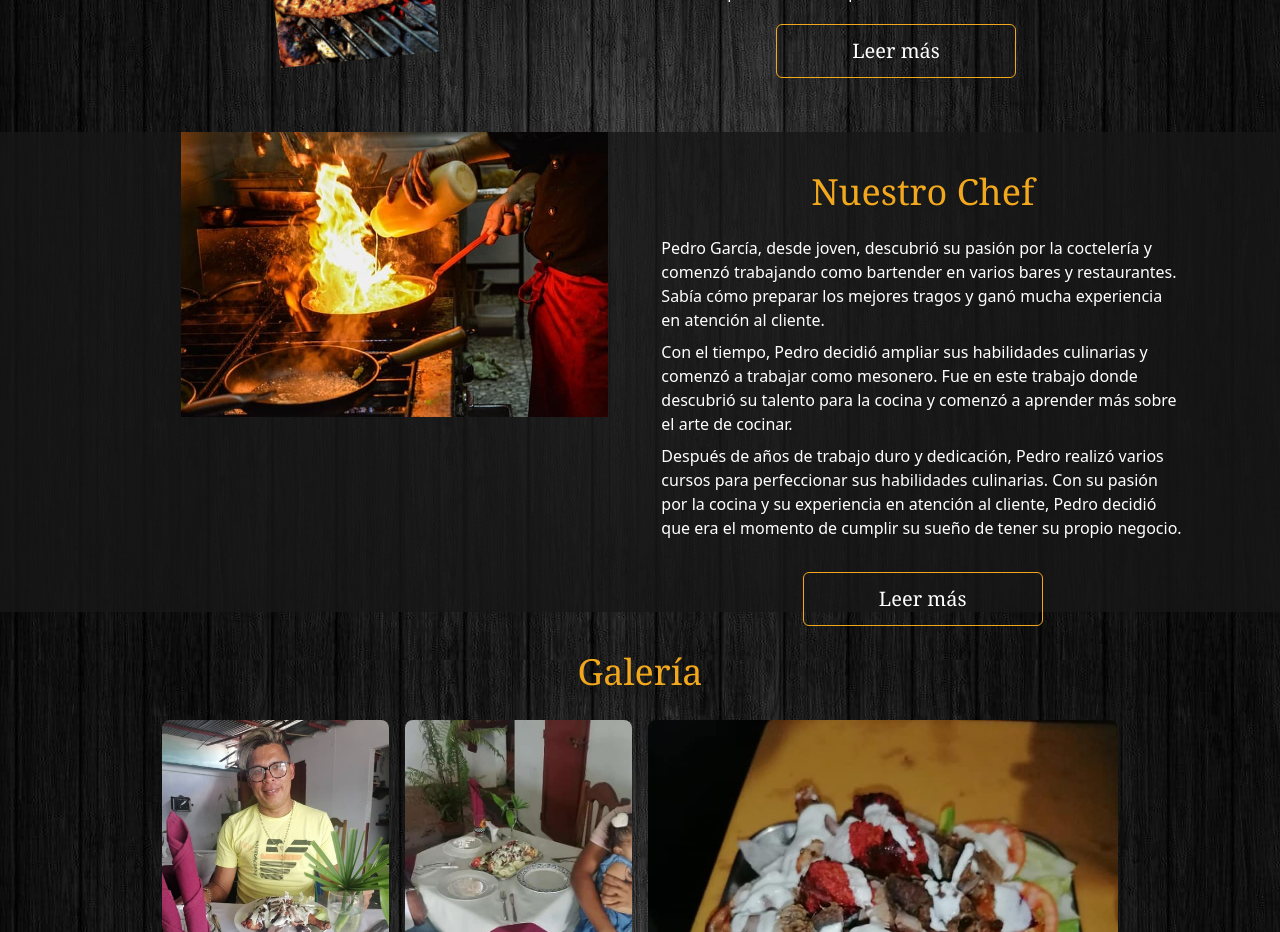
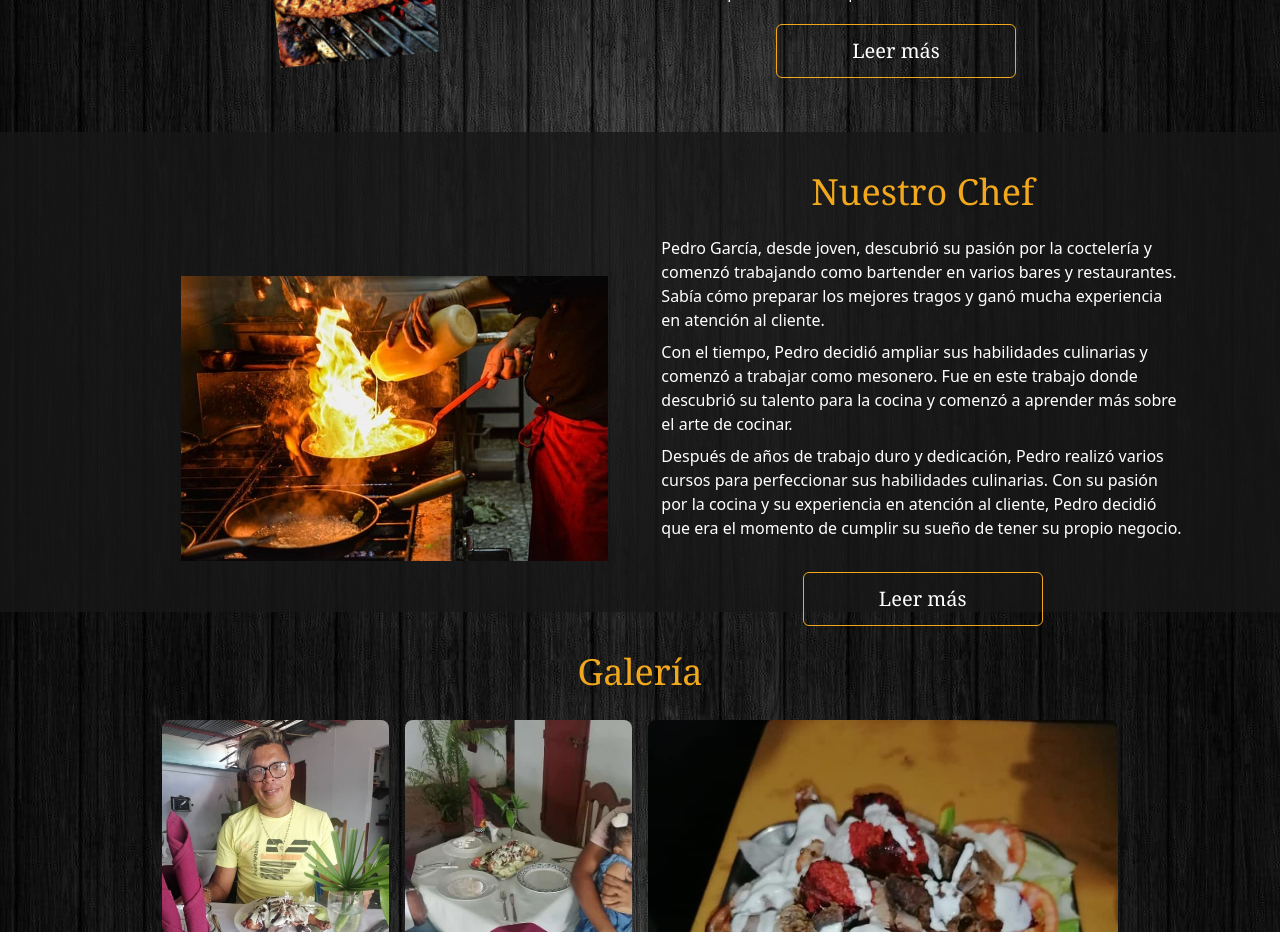
Before and after one commit to Mac32/parripollos-baje, a Next.js app: page / in a window 1280 px wide. Shown: the part 940-1872 px from the top of the page. Built offline with nearby package versions, Linux system fonts and the light colour scheme.

Commit message:
add new images and video, correction of detail in the image from section ourchef

```diff
--- a/src/components/SectionOurChef.tsx
+++ b/src/components/SectionOurChef.tsx
@@ -6,7 +6,7 @@ import ButtonOfSection from './ButtonOfSection'
 export default function SectionOurCheft (): JSX.Element {
   return (
     <div className='snap-center px-8 pb-8 flex justify-around lg:pl-32 lg:h-[30rem] bg-[#171717]/80'>
-      <div className='hidden lg:flex lg:flex-col lg;justify-center'>
+      <div className='hidden lg:flex lg:flex-col lg;justify-center lg:mt-36'>
         <Image
           className=' w-4/5 mx-auto'
           src={chef}
--- a/src/data/images.ts
+++ b/src/data/images.ts
@@ -8,8 +8,13 @@ import Parrilla4 from '../assets/Images/parrilla-4.jpg'
 import Restaurante from '../assets/Images/restaurant-1.jpg'
 import Servicio1 from '../assets/Images/servicio-1.jpg'
 import Servicio2 from '../assets/Images/servicio-2.jpg'
+import Comentarios from '../assets/Images/Comentarios.jpeg'
 
 export const images: TemplaeImage[] = [
+  {
+    src: Comentarios,
+    alt: 'Cliente saludando al chef'
+  },
   {
     src: Cliente1,
     alt: 'Foto de cliente'
```
Also changed, not shown: src/assets/Images/Comentarios.jpeg (added), 1 other file (tests, documents, lock files or other folders).
